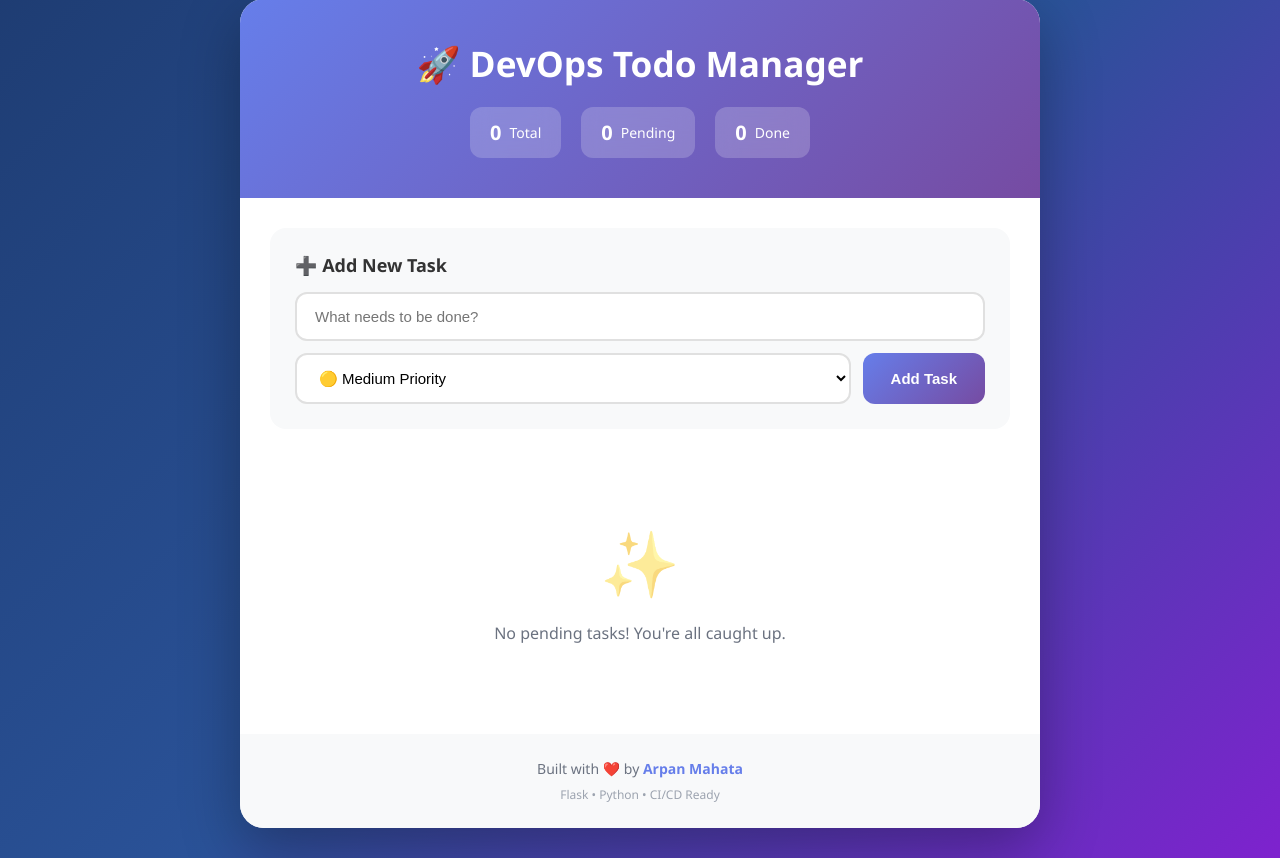
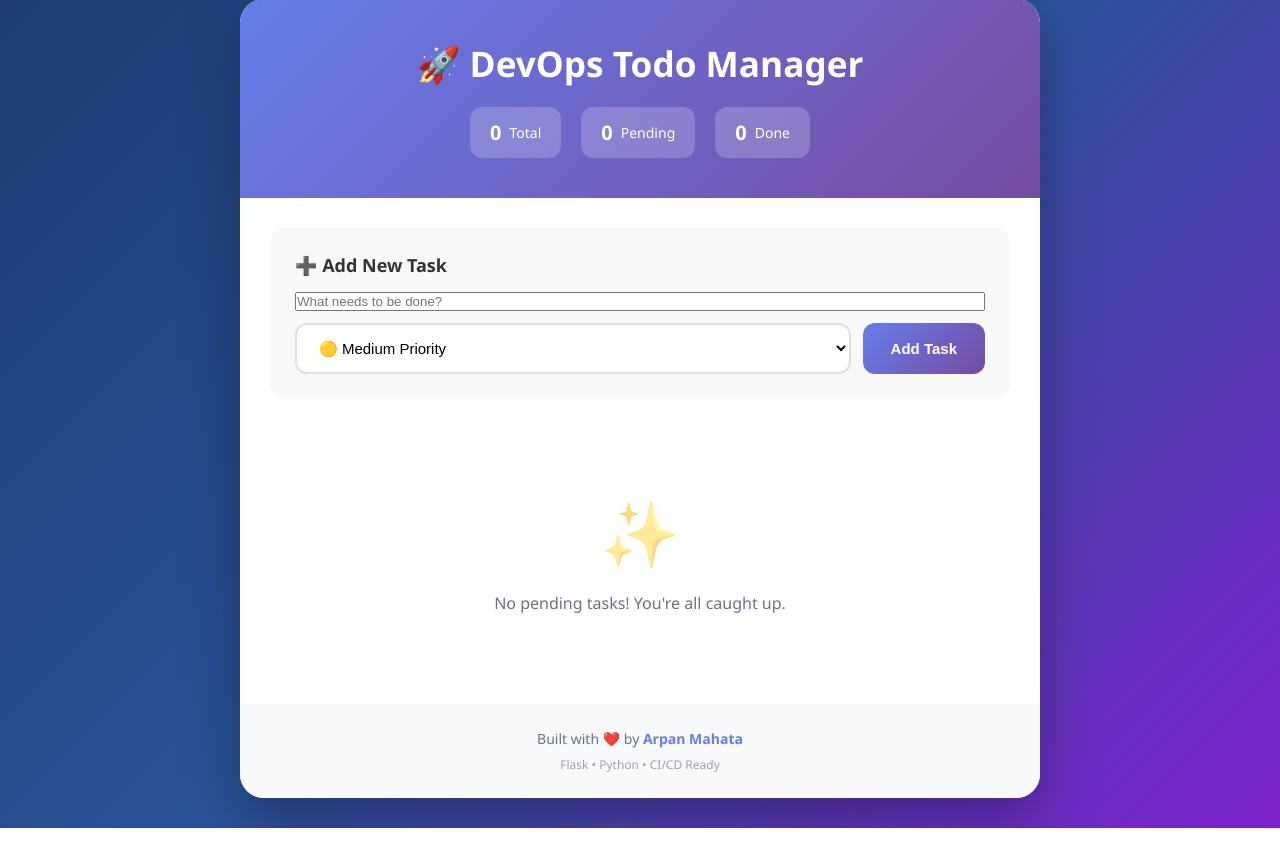
Before and after one commit to arpanmahata-dev/todo-app-devops, a Flask app: page / in a window 1280 px wide. Shown: the part 31-889 px from the top of the page. After the commit the page ends 859 px from the top, so only its background shows below. Run offline with Flask 3, Linux system fonts and the light colour scheme.

Commit message:
Structure Fixed #3

```diff
--- a/templates/index.html
+++ b/templates/index.html
@@ -97,7 +97,7 @@
             gap: 12px;
         }
 
-        input[type="text"] {
+        #input[type="text"] {
             padding: 14px 18px;
             border: 2px solid #e0e0e0;
             border-radius: 12px;
```
